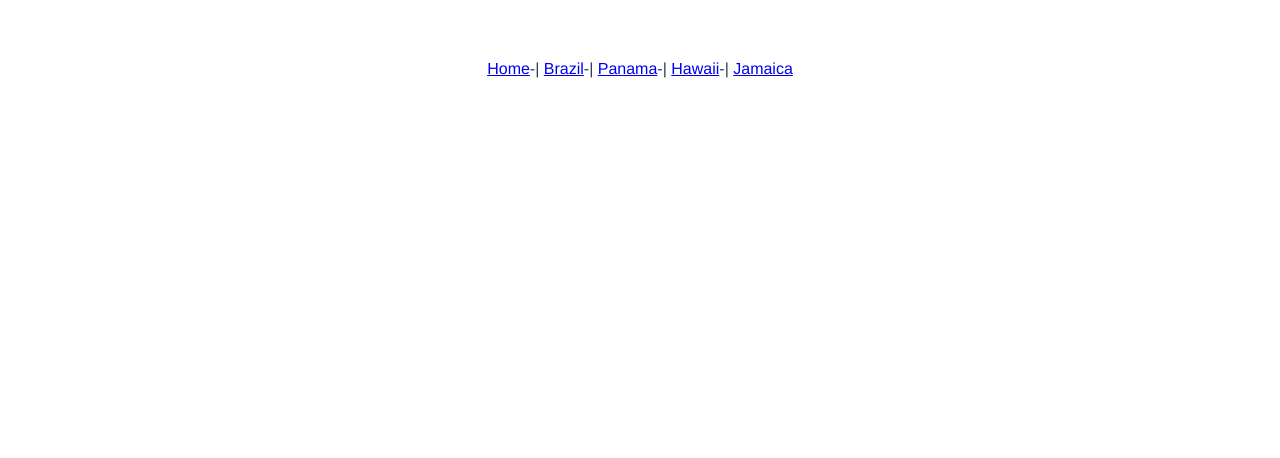
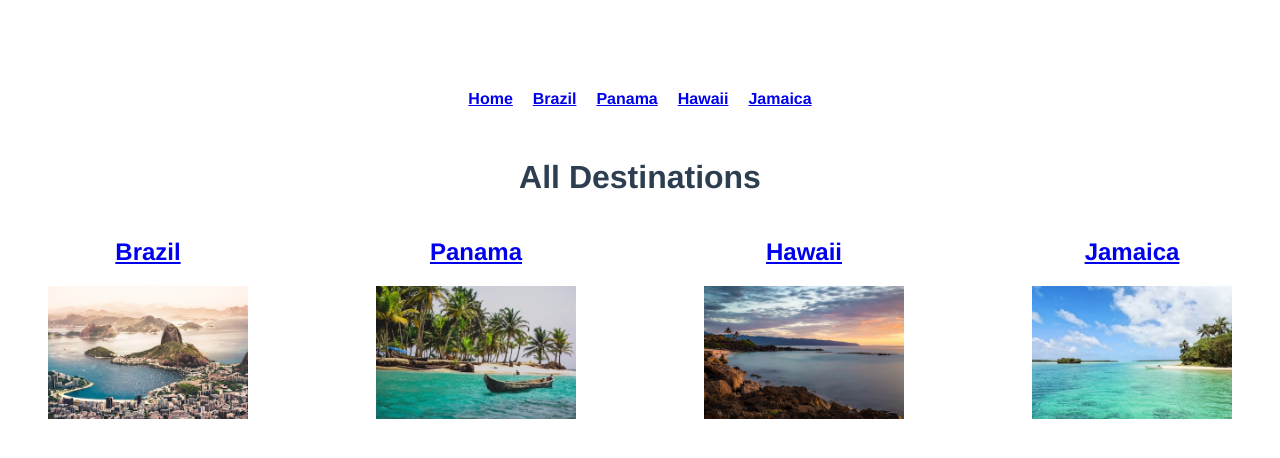
Before and after one commit to femaimi9527/Vue-Router-for-Everyone, a Vue app: page /#/ in a window 1280 px wide. Shown: the top 458 px of the page. Built offline with nearby package versions, Linux system fonts and the light colour scheme.

Commit message:
creating routers finished

```diff
--- a/src/App.vue
+++ b/src/App.vue
@@ -1,10 +1,10 @@
 <template>
   <div id="app">
-    <div class="nav">
-      <router-link to="/">Home</router-link>-|
-      <router-link to="/brazil">Brazil</router-link>-|
-      <router-link to="/panama">Panama</router-link>-|
-      <router-link to="/hawaii">Hawaii</router-link>-|
+    <div id="nav">
+      <router-link to="/">Home</router-link>
+      <router-link to="/brazil">Brazil</router-link>
+      <router-link to="/panama">Panama</router-link>
+      <router-link to="/hawaii">Hawaii</router-link>
       <router-link to="/jamaica">Jamaica</router-link>
     </div>
     <router-view />
@@ -27,4 +27,15 @@ export default {
   color: #2c3e50;
   margin-top: 60px;
 }
+#nav {
+  padding: 30px;
+}
+#nav a {
+  font-weight: bold;
+  color: 2c3e50;
+  padding: 0 10px;
+}
+#nav a.router-link-exact-active {
+  color: 42b983;
+}
 </style>
--- a/src/views/Home.vue
+++ b/src/views/Home.vue
@@ -1,14 +1,49 @@
 <template>
-  <div class="home"></div>
+  <div class="home">
+    <h1>All Destinations</h1>
+    <div class="destinations">
+      <div v-for="destination in destinations" :key="destination.name">
+        <router-link :to="destination.slug">
+          <h2>{{ destination.name }}</h2>
+        </router-link>
+        <figure>
+          <router-link :to="destination.name">
+            <img
+              :src="require(`@/assets/${destination.image}`)"
+              :alt="destination.name"
+            />
+          </router-link>
+        </figure>
+      </div>
+    </div>
+  </div>
 </template>
 
 <script>
 // @ is an alias to /src
+import store from "@/store.js";
 
 export default {
   name: "home",
-  components: {}
+  components: {},
+  data() {
+    return {
+      destinations: store.destinations
+    };
+  }
 };
 </script>
 
-<style scoped></style>
+<style scoped>
+.home {
+  max-width: 1300px;
+  margin: 0 auto;
+}
+img {
+  max-width: 200px;
+}
+.destinations {
+  display: flex;
+  justify-content: space-between;
+}
+</style>
```
